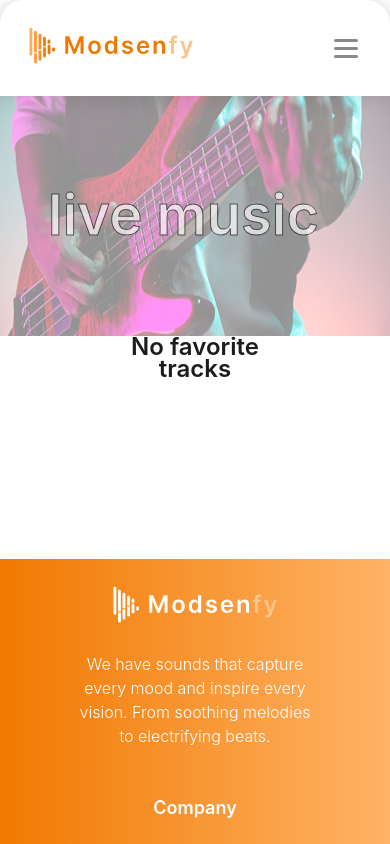
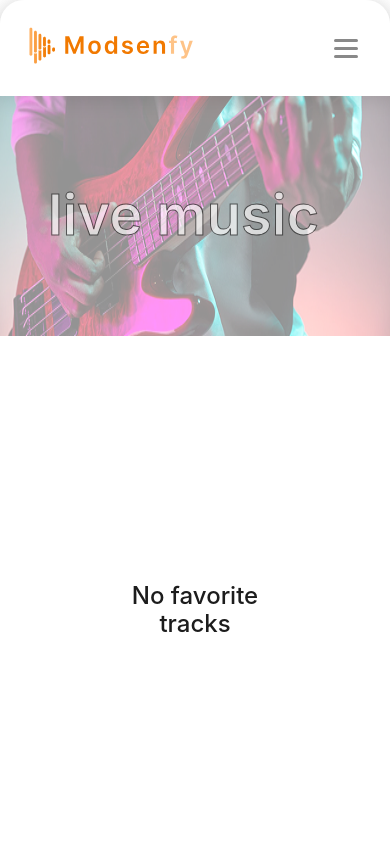
Before and after one commit to D15ND/Modsenfy, a React (Vite) app: page /favorites in a window 390 px wide. Shown: the top 844 px of the page. Built offline with nearby package versions, Linux system fonts and the light colour scheme.

Commit message:
refactor: favorite plug text position and sizes for cards

```diff
--- a/src/components/layout/RootLayout/RootLayout.module.scss
+++ b/src/components/layout/RootLayout/RootLayout.module.scss
@@ -10,6 +10,7 @@
   border-top-right-radius: $radius-app;
   @include media-1210 {
     flex-direction: column;
+    min-height: auto;
   }
 }
 
@@ -26,7 +27,10 @@
 }
 
 .content {
-  padding: 22px 35px;
+  padding: 35px 22px;
   flex: 1;
   position: relative;
+  @include media-1210 {
+    padding: 24px 16px;
+  }
 }
--- a/src/pages/FavoritePage/FavoritePage.module.scss
+++ b/src/pages/FavoritePage/FavoritePage.module.scss
@@ -117,8 +117,9 @@
   padding: 12px;
   display: flex;
   flex-direction: column;
+  justify-content: space-between;
   gap: 20px;
-  max-width: 193px;
+  max-width: clamp(167px, 25vw, 193px);
   width: 100%;
   border: 1px solid $color-neutral-500;
   border-radius: $radius-medium;
@@ -203,4 +204,15 @@
   top: 50%;
   left: 50%;
   transform: translate(-50%, -50%);
+  @include media-600 {
+    font-weight: 500;
+    line-height: 117%;
+  }
 }
+
+.plug_box {
+  min-height: 500px;
+  display: flex;
+  justify-content: center;
+  align-items: center;
+}
--- a/src/pages/FavoritePage/FavoritePage.tsx
+++ b/src/pages/FavoritePage/FavoritePage.tsx
@@ -54,7 +54,9 @@ const FavoritePage = () => {
         </div>
       )}
       {favorites.length === 0 ? (
-        <h2 className={styles.results_subtitle}>No favorite tracks</h2>
+        <div className={styles.plug_box}>
+          <h2 className={styles.results_subtitle}>No favorite tracks</h2>
+        </div>
       ) : (
         <div className={styles.results_box}>
           <h3 className={styles.results_title}>Your Favorites</h3>
```
